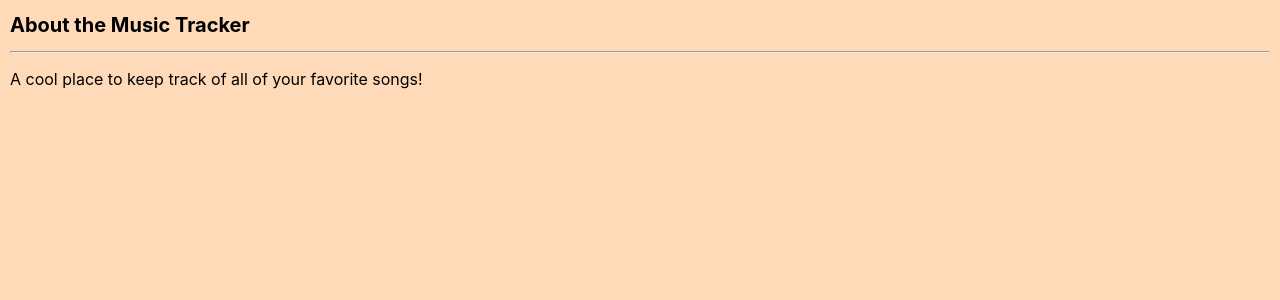
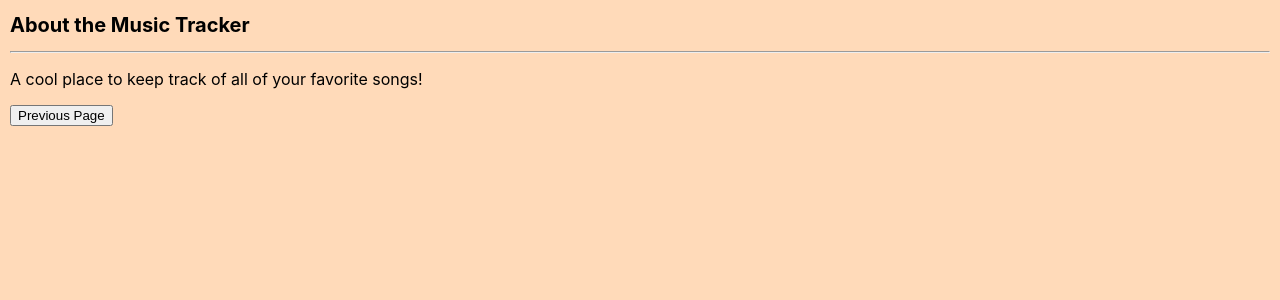
Before and after one commit to chaoscgo/Music-tracker, a Django app: page /about/ in a window 1280 px wide. Shown: the part 55-355 px from the top of the page. Run offline with Django 5.2, Linux system fonts and the light colour scheme.

Commit message:
added Sback button

```diff
--- a/main_app/templates/about.html
+++ b/main_app/templates/about.html
@@ -5,4 +5,7 @@
 <p class="page-content">
   A cool place to keep track of all of your favorite songs!
 </p>
+
+<input type=button value="Previous Page" onClick="javascript:history.go(-1);">
+
 {% endblock %}
--- a/main_app/templates/main_app/song_form.html
+++ b/main_app/templates/main_app/song_form.html
@@ -21,4 +21,6 @@
   <button type="submit" class="btn submit">Submit!</button>
 </form>
 
+<input type=button value="Previous Page" onClick="javascript:history.go(-1);">
+
 {% endblock %}
--- a/main_app/templates/songs/detail.html
+++ b/main_app/templates/songs/detail.html
@@ -23,4 +23,7 @@
     </div>
   </div>
 </section>
+
+<input type=button value="Previous Page" onClick="javascript:history.go(-1);">
+
 {% endblock %}
--- a/main_app/templates/songs/index.html
+++ b/main_app/templates/songs/index.html
@@ -30,4 +30,6 @@
   {% endfor %}
 </section>
 
+<input type=button value="Previous Page" onClick="javascript:history.go(-1);">
+
 {% endblock %}
```
